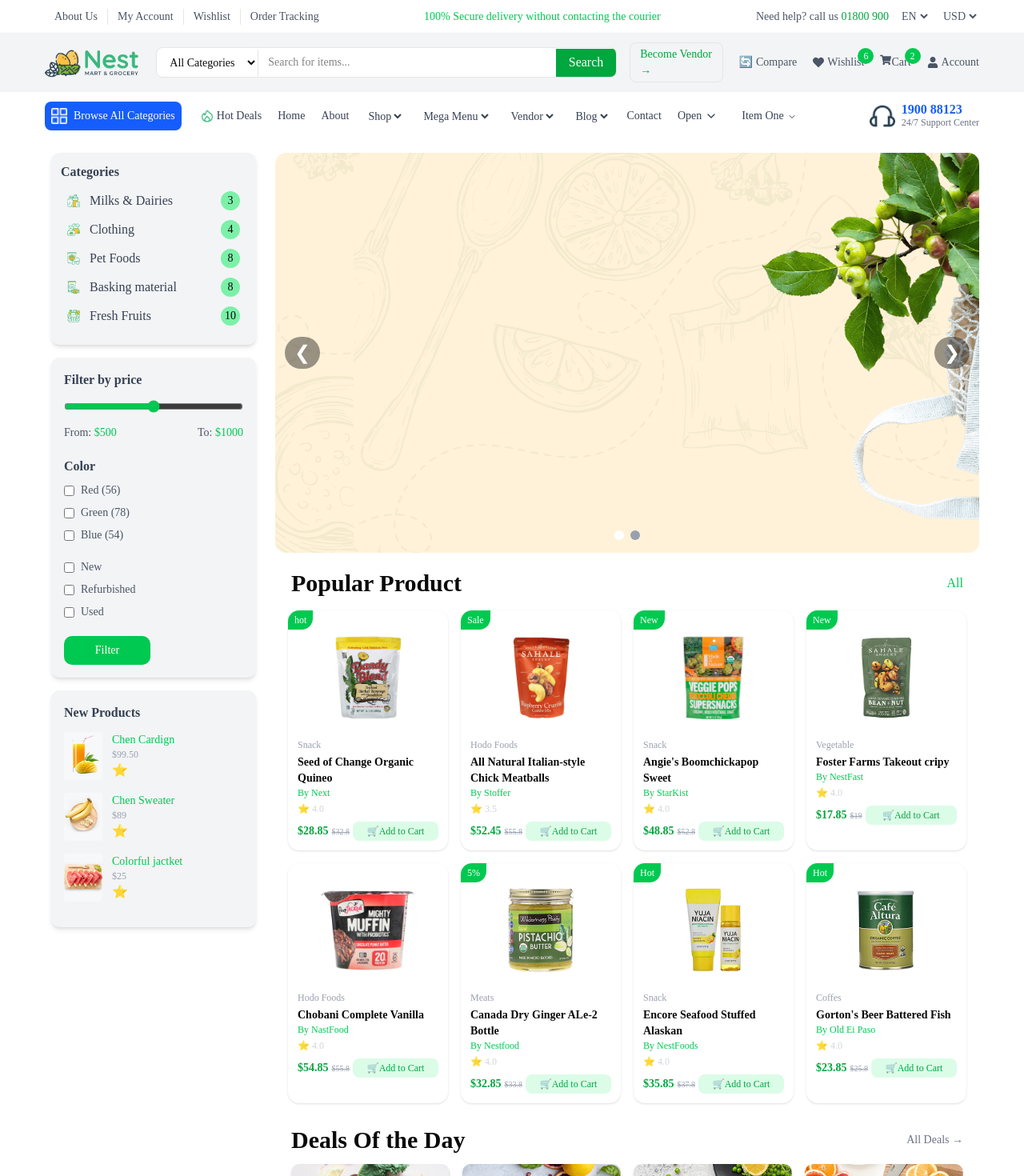
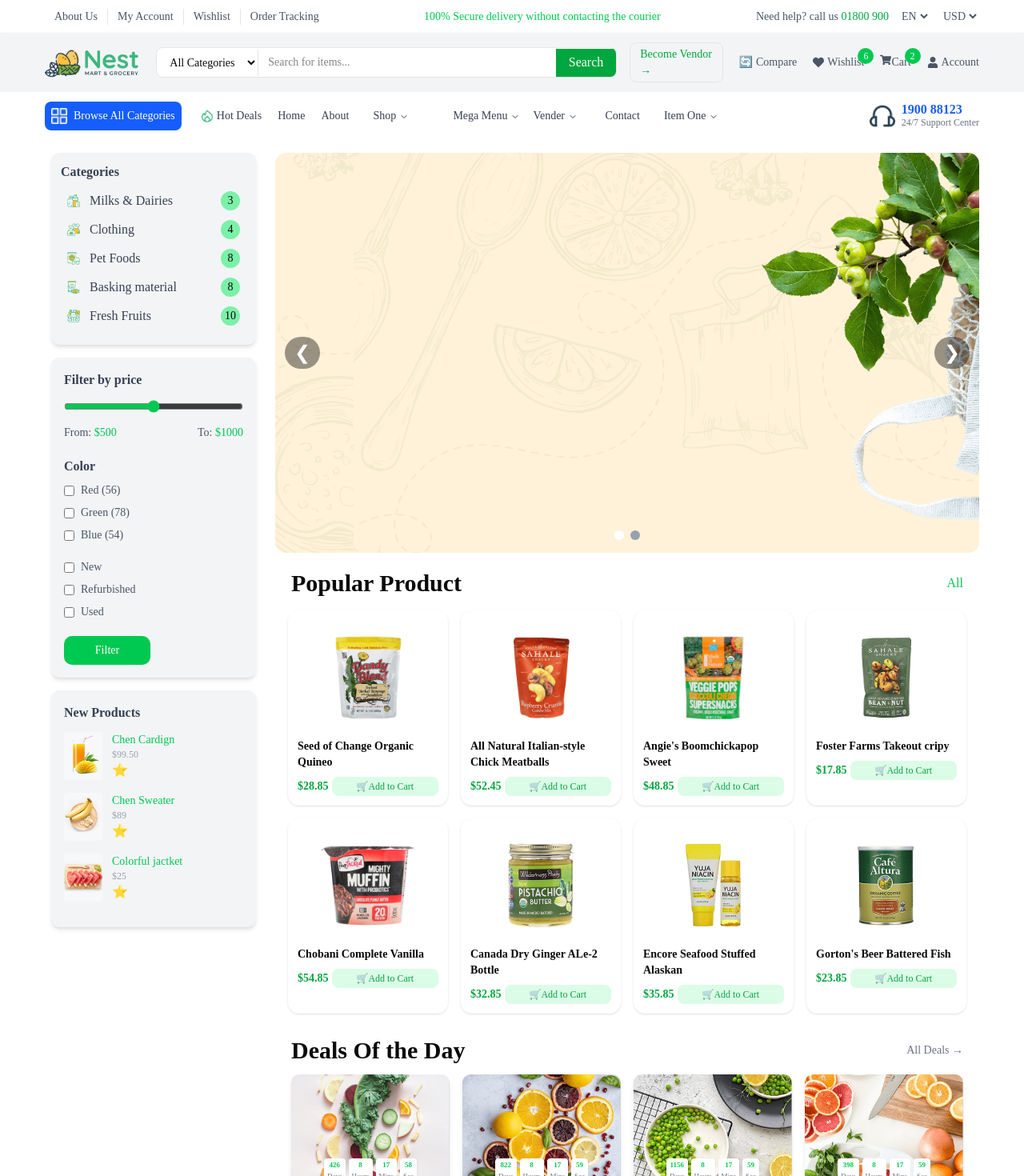
Before and after one commit to sradnan/grocery-shop, a Next.js app: page /home in a window 1280 px wide. Shown: the top 1470 px of the page at 80% size. Built offline with nearby package versions, Linux system fonts and the light colour scheme.

Commit message:
update project

```diff
--- a/app/component/MainSection/Allproduct.jsx
+++ b/app/component/MainSection/Allproduct.jsx
@@ -3,7 +3,14 @@
 import products from "../MainSection/Data-product/Dataproduct";
 import SubNavbar from "./ProductNav";
 
-const ProductCard = () => {
+import { useContext } from "react";
+import { CartContext } from "../context/CartContext";
+
+function ProductCard(){
+  const { addToCart } = useContext(CartContext);
+
+
+
   return (
     <>
       {/* Header */}
@@ -24,13 +31,6 @@
             key={item.id}
             className="bg-white rounded-xl shadow p-2 sm:p-3 relative flex flex-col h-full hover:shadow-lg transition"
           >
-            {/* Discount */}
-            {item.discount && (
-              <span className="absolute top-0 left-0 bg-green-500 text-white px-2 py-1 rounded-br-xl rounded-tl-xl text-[10px] sm:text-xs">
-                {item.discount}
-              </span>
-            )}
-
             {/* Image */}
             <Image
               src={item.image}
@@ -39,21 +39,9 @@
             />
 
             {/* Content */}
-            <p className="text-[10px] sm:text-xs text-gray-400 mt-1">
-              {item.catagory}
-            </p>
-
             <h2 className="font-semibold text-xs sm:text-sm mt-1 line-clamp-2">
               {item.title}
             </h2>
-
-            <p className="text-green-500 text-[10px] sm:text-xs">
-              By {item.brand}
-            </p>
-
-            <p className="text-[10px] sm:text-xs mt-1">
-              ⭐ <span className="text-gray-300">{item.star}</span>
-            </p>
 
             {/* Price + Button */}
             <div className="flex flex-col gap-1 mt-2">
@@ -61,15 +49,16 @@
                 <span className="text-green-600 font-bold text-xs sm:text-sm">
                   ${item.price}
                 </span>
-                <span className="line-through text-gray-400 text-[10px]">
-                  ${item.oldPrice}
-                </span>
-                <button className="flex justify-center bg-green-100 text-green-600 px-2 py-1 rounded-md text-[10px] sm:text-xs w-full hover:bg-green-200 transition">
-                🛒 <span className="hidden sm:block ">Add to Cart</span>
-              </button>
+
+                {/* ✅ Add to Cart */}
+                <button
+                onClick={() => addToCart(item)}
+
+                  className="flex justify-center bg-green-100 text-green-600 px-2 py-1 rounded-md text-[10px] sm:text-xs w-full hover:bg-green-200 transition"
+                >
+                  🛒 <span className="hidden sm:block">Add to Cart</span>
+                </button>
               </div>
-
-
             </div>
           </div>
         ))}
--- a/app/component/MainSection/Daysell.jsx
+++ b/app/component/MainSection/Daysell.jsx
@@ -2,6 +2,8 @@
 import React from "react";
 import Dayproduct from "../MainSection/AllCatagoriesDay/Daysell";
 import Image from "next/image";
+import { useContext } from "react";
+import { CartContext } from "../context/CartContext";
 
 const DayProductCard = () => {
   return (
@@ -74,7 +76,7 @@
                   <span className="line-through text-gray-400 text-[10px]">
                     ${item.oldPrice}
                   </span>
-                  <button className="flex justify-center bg-green-100 text-green-600 px-2 py-1 rounded-md text-[10px] sm:text-xs w-full hover:bg-green-200 transition">
+                  <button onClick={() => addToCart(item)} className="flex justify-center bg-green-100 text-green-600 px-2 py-1 rounded-md text-[10px] sm:text-xs w-full hover:bg-green-200 transition">
                 🛒 <span className="hidden sm:block ">Add to Cart</span>
               </button>
                 </div>
--- a/app/component/Navbar2.jsx
+++ b/app/component/Navbar2.jsx
@@ -2,6 +2,7 @@
 import { FaHeart, FaShoppingCart, FaUser } from "react-icons/fa";
 import Image from "next/image";
 import logo from "./picture/logo.png";
+import { DropdownMenuBasic } from "@/components/ui/DropdownMenuBasic";
 
 function Navbar2() {
   return (
@@ -25,6 +26,7 @@
             <option>Vegetables</option>
             <option>Fruits</option>
           </select>
+
 
           <input
             type="text"
--- /dev/null
+++ b/app/component/context/CartContext.jsx
@@ -0,0 +1,125 @@
+"use client";
+import { createContext, useState, useEffect } from "react";
+
+export const CartContext = createContext();
+
+export const CartProvider = ({ children }) => {
+  const [cart, setCart] = useState(() => {
+    if (typeof window !== "undefined") {
+      const stored = localStorage.getItem("cart");
+      return stored ? JSON.parse(stored) : [];
+    }
+    return [];
+  });
+
+  useEffect(() => {
+    localStorage.setItem("cart", JSON.stringify(cart));
+  }, [cart]);
+
+  // Add to Cart
+  const addToCart = (product) => {
+    setCart((prev) => {
+      // Check if product already exists
+      const exist = prev.find((item) => item.id === product.id);
+
+      if (exist) {
+        // Increase quantity
+        return prev.map((item) =>
+          item.id === product.id
+            ? { ...item, qty: item.qty + 1 }
+            : item
+        );
+      }
+
+      // Add new product with qty = 1
+      return [...prev, { ...product, qty: 1 }];
+    });
+  };
+
+  // Optional: remove from cart
+  const removeFromCart = (id) => {
+    setCart((prev) => prev.filter((item) => item.id !== id));
+  };
+
+  return (
+    <CartContext.Provider value={{ cart, addToCart, removeFromCart }}>
+      {children}
+    </CartContext.Provider>
+  );
+};
+
+
+
+
+
+
+
+
+
+
+
+
+
+
+
+
+
+
+
+
+
+
+
+
+
+
+
+
+
+
+
+
+
+
+
+
+
+
+
+
+
+
+
+
+
+
+
+
+// "use client";
+// import { createContext, useState, useEffect } from "react";
+
+// export const CartContext = createContext();
+
+// export const CartProvider = ({ children }) => {
+//   const [cart, setCart] = useState(() => {
+//     if (typeof window !== "undefined") {
+//       const stored = localStorage.getItem("cart");
+//       return stored ? JSON.parse(stored) : [];
+//     }
+//     return [];
+//   });
+
+//   useEffect(() => {
+//     localStorage.setItem("cart", JSON.stringify(cart));
+//   }, [cart]);
+
+//   const addToCart = (product) => {
+//     setCart((prev) => [...prev, product]);
+//   };
+
+//   return (
+//     <CartContext.Provider value={{ cart, addToCart }}>
+//       {children}
+//     </CartContext.Provider>
+//   );
+// };
--- a/app/component/navbar3.jsx
+++ b/app/component/navbar3.jsx
@@ -2,17 +2,10 @@
 import cont from "../component/picture/Container.png";
 import fire from "../component/picture/SVG.png";
 import headphone from "../component/picture/phone.png";
-import { Button } from "@/components/ui/button"
-import {
-  DropdownMenu,
-  DropdownMenuContent,
-  DropdownMenuGroup,
-  DropdownMenuItem,
-  DropdownMenuLabel,
-  DropdownMenuSeparator,
-  DropdownMenuTrigger,
-} from "@/components/ui/dropdown-menu"
-import { ChevronDown } from "lucide-react";
+
+
+
+
 import {
   NavigationMenu,
   NavigationMenuContent,
@@ -49,6 +42,7 @@
               Hot Deals
             </a>
 
+
             {/* Home Dropdown */}
             <a href="/home">Home</a>
             {/* <select name="Home" className="cursor-pointer">
@@ -61,53 +55,60 @@
             </a>
 
             {/* Shop */}
-            <select name="Shop" className="cursor-pointer">
-              <option value="/">Shop</option>
-            </select>
+            <NavigationMenu className="!w-24">
+            <NavigationMenuList className="w-20">
+              <NavigationMenuItem className="w-20">
+                <NavigationMenuTrigger>Shop</NavigationMenuTrigger>
+                <NavigationMenuContent className="w-20">
+                  <NavigationMenuLink className="text-red-500">Shop-1</NavigationMenuLink>
+                  <NavigationMenuLink>Shop-1</NavigationMenuLink>
+                  <NavigationMenuLink>Shop -3</NavigationMenuLink>
+                  <NavigationMenuLink>Shop-4 </NavigationMenuLink>
+                </NavigationMenuContent>
+              </NavigationMenuItem>
+            </NavigationMenuList>
+          </NavigationMenu>
 
             {/* Mega Menu */}
-            <select name="MegaMenu" className="cursor-pointer">
-              <option value="/">Mega Menu</option>
-              <option value="/mega/menu1">Menu 1</option>
-              <option value="/mega/menu2">Menu 2</option>
-            </select>
+            <NavigationMenu className="!w-24">
+  <NavigationMenuList className="w-20">
+    <NavigationMenuItem className="w-20">
+      <NavigationMenuTrigger>Mega Menu</NavigationMenuTrigger>
+      <NavigationMenuContent className="w-20">
+        <NavigationMenuLink className="text-red-500">Vegetable</NavigationMenuLink>
+        <NavigationMenuLink>Soft Drink</NavigationMenuLink>
+        <NavigationMenuLink>Jhak Food</NavigationMenuLink>
+        <NavigationMenuLink>Baby Product</NavigationMenuLink>
+      </NavigationMenuContent>
+    </NavigationMenuItem>
+  </NavigationMenuList>
+          </NavigationMenu>
 
             {/* Vendor */}
-            <select name="Vendor" className="cursor-pointer">
-              <option value="/">Vendor</option>
-            </select>
+            <NavigationMenu className="!w-24">
+  <NavigationMenuList className="w-20">
+    <NavigationMenuItem className="w-20">
+      <NavigationMenuTrigger>Vender</NavigationMenuTrigger>
+      <NavigationMenuContent className="w-20">
+        <NavigationMenuLink className="text-red-500">Pran</NavigationMenuLink>
+        <NavigationMenuLink>Lux</NavigationMenuLink>
+        <NavigationMenuLink>Shopno</NavigationMenuLink>
+        <NavigationMenuLink>Mina Bazar</NavigationMenuLink>
+      </NavigationMenuContent>
+    </NavigationMenuItem>
+  </NavigationMenuList>
+            </NavigationMenu>
+            {/* vender */}
 
             {/* Blog */}
-            <select name="Blog" className="cursor-pointer">
-              <option value="/">Blog</option>
-            </select>
 
+                {/* blog */}
             {/* Contact */}
             <Link href="/contact" className="hover:text-green-600 transition">
               Contact
             </Link>
 
-            <DropdownMenu >
-      <DropdownMenuTrigger asChild>
-        <div className="flex items-center gap-1">
-           <p>Open</p>
-       <ChevronDown size={16}/>
-        </div>
 
-      </DropdownMenuTrigger>
-      <DropdownMenuContent>
-        <DropdownMenuGroup>
-          <DropdownMenuLabel>My Account</DropdownMenuLabel>
-          <DropdownMenuItem>Profile</DropdownMenuItem>
-          <DropdownMenuItem>Billing</DropdownMenuItem>
-          <DropdownMenuItem>Settings</DropdownMenuItem>
-        </DropdownMenuGroup>
-        <DropdownMenuSeparator />
-        <DropdownMenuItem>GitHub</DropdownMenuItem>
-        <DropdownMenuItem>Support</DropdownMenuItem>
-        <DropdownMenuItem disabled>API</DropdownMenuItem>
-      </DropdownMenuContent>
-    </DropdownMenu>
     <NavigationMenu className="!w-24">
   <NavigationMenuList className="w-20">
     <NavigationMenuItem className="w-20">
--- a/app/home/page.jsx
+++ b/app/home/page.jsx
@@ -1,4 +1,4 @@
-
+"use client";
 import ProductCard from "../component/MainSection/Allproduct";
 import DayProductCard from "../component/MainSection/Daysell";
 import HeroCarousel from "../component/MainSection/herosection";
@@ -6,6 +6,7 @@
 import MostDemandingProduct from "../component/MainSection/Mosstcataproduct/MostRRST";
 import ShopCatagory from "../component/MainSection/outerproduct/ShopByCatagoery";
 import FilterSidebar from "../component/MainSection/side-bar-3/Sidebar";
+
 
 function Home() {
   return (
--- a/app/layout.tsx
+++ b/app/layout.tsx
@@ -1,3 +1,4 @@
+
 import type { Metadata } from "next";
 import { Geist, Geist_Mono } from "next/font/google";
 import "./globals.css";
@@ -5,6 +6,10 @@
 import Navbar2 from "./component/Navbar2"
 import Navbar3 from "./component/navbar3"
 import Footer from "./component/footer/footer"
+import { CartProvider } from "./component/context/CartContext"
+
+
+
 
 
 const geistSans = Geist({
@@ -32,22 +37,27 @@
       lang="en"
       className={`${geistSans.variable} ${geistMono.variable} h-full antialiased`}
     >
-
       <body className="min-h-full flex flex-col">
+         {/* ✅ wrap everything */}
+         <CartProvider>
           <header>
             <div>
-      <Navbar1></Navbar1>
-      <Navbar2></Navbar2>
-      <Navbar3></Navbar3>
+              <Navbar1 />
+              <Navbar2 />
+              <Navbar3 />
             </div>
           </header>
+
           <main>
             {children}
           </main>
+
           <footer>
-          <Footer></Footer>
+            <Footer />
           </footer>
+        </CartProvider>
       </body>
+
     </html>
   );
 }
```
Also changed, not shown: app/cart/page.jsx (added, +75 -0 lines), components/home/section-1.jsx (deleted, +0 -9 lines), components/ui/DropdownMenuBasic.jsx (added, +33 -0 lines), components/ui/PaymentDropdown.jsx (added, +60 -0 lines), app/page.tsx (line endings or trailing spaces). Lines whose indentation alone changed are shown as unchanged.
